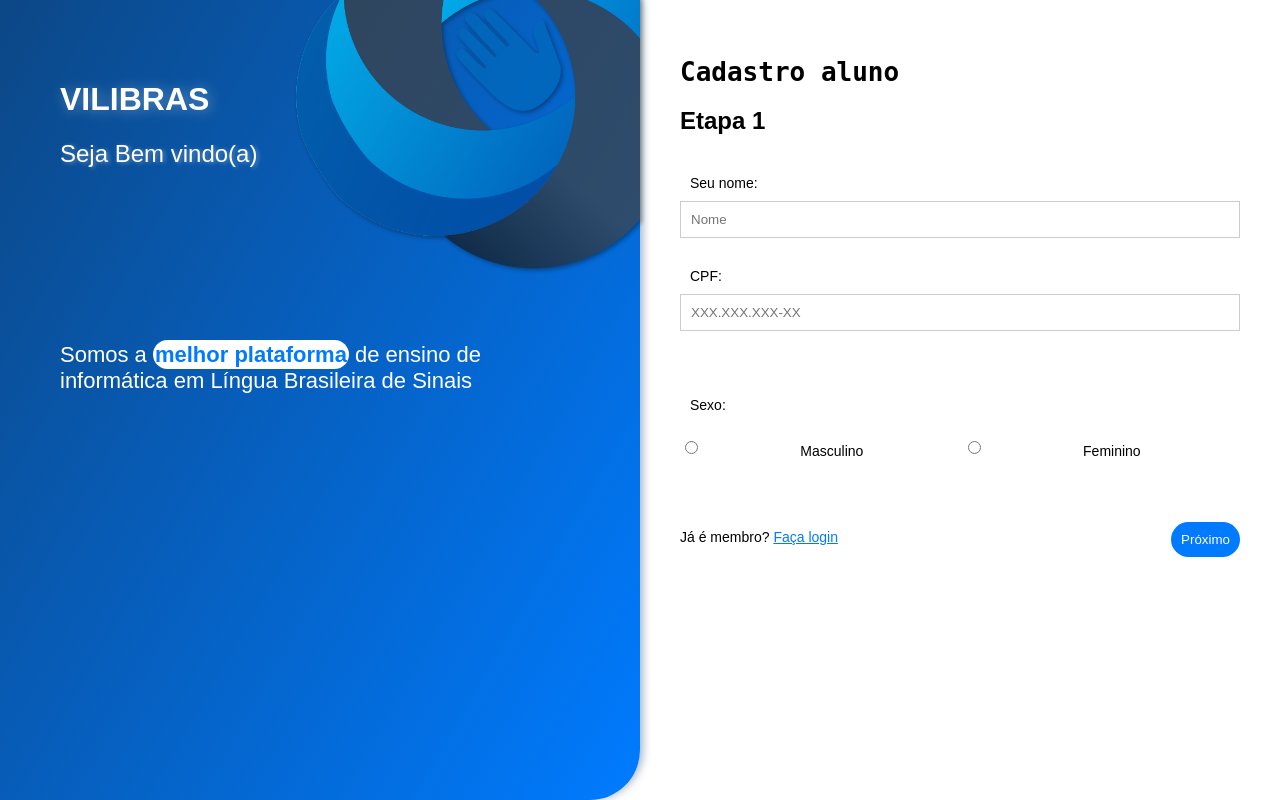
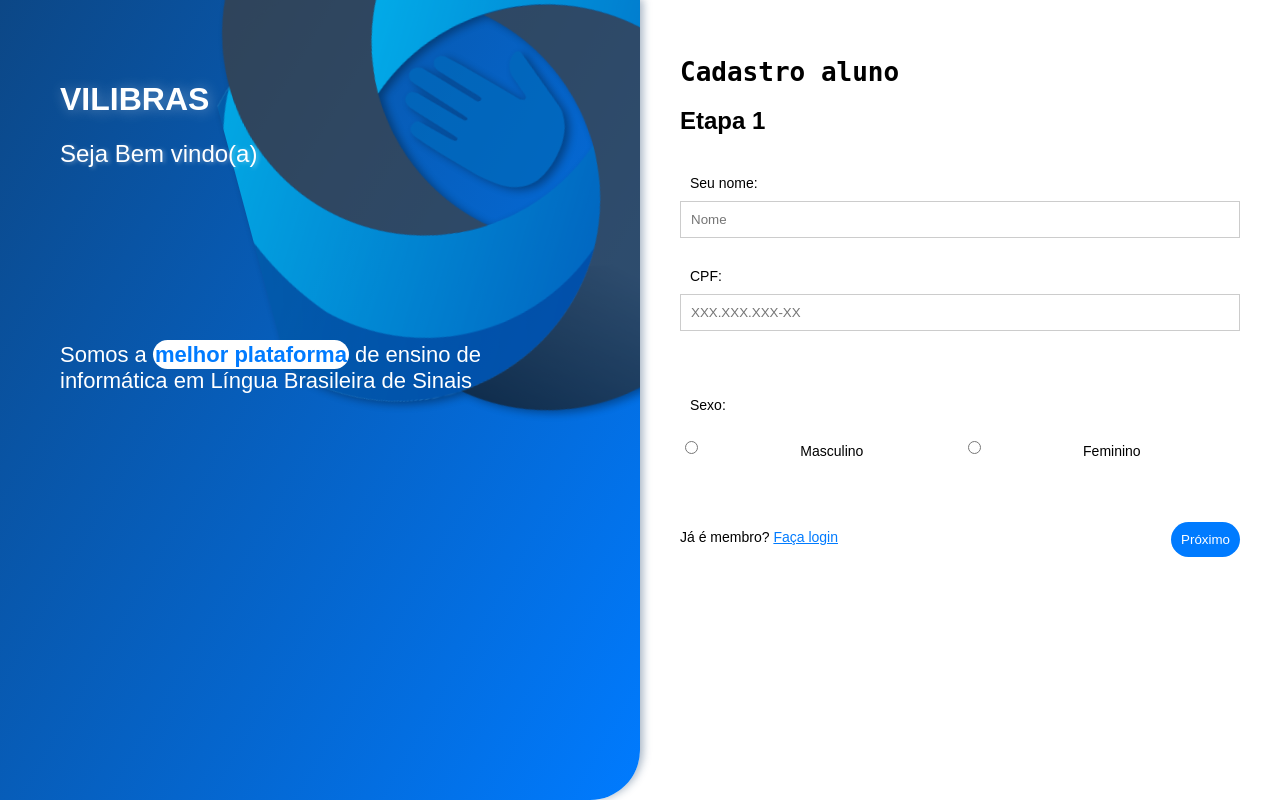
Before and after one commit to yuresky/vilibras-cadastro, a PHP site: page / in a window 1280 px wide. Run offline with PHP 8.4, Linux system fonts and the light colour scheme.

Commit message:
cansei dsa poha
sfdgghjk

```diff
--- a/index.html
+++ b/index.html
@@ -9,31 +9,34 @@
 </head>
 <body>
   <div class="vertical-navbar"></div>
-  <div class="container">
+  <div class="container" id="container">
     <div class="left-section">
       <div class="wave-pattern">
         <div class="intro">
           <h1>VILIBRAS</h1>
           <p class="welcome-message">Seja Bem vindo(a)
             <p id="frase">Somos a <strong>melhor plataforma</strong> de ensino de informática em Língua Brasileira de Sinais</p>
+        <div class="container2">
+          </div>
+          <div class="logo"></div>
+            <img id="foto" class="logo" src="images/Logo VILIBRAS.png" alt="">
+          </div>
         </div>
-        <div class="logo"></div>
-      </div>
     </div>
     <div class="right-section">
       <div class="logo_right-section"></div>
+      <div class="intro2"></div>
       <h1>Cadastro aluno</h1>
-        <!-- <div class="logo2"></div> -->
       <div class="class">
-<!-- Adicione um botão de registro na tela de celular -->
-<button id="btnMostrarPopup" class="mobile-only">Registrar</button>
+<button id="btnMostrarPopup">Registrar</button>
+<button id="btnMostrarPopup2">Fazer Login</button>
+<button id="btnMostrarPopup3">Professor</button>
 
-<!-- Defina o pop-up de registro (inicialmente oculto) -->
+
 <div id="popupCadastro" class="popup">
   <div class="etapas">
     <div class="etapa" id="etapa1">
       <h2>Etapa 1</h2>
-      <!-- Conteúdo da primeira etapa do formulário -->
       <form>
         <label for="nome">Seu nome:</label>
         <input type="text" placeholder="Nome">
@@ -80,32 +83,6 @@
     </div>
   </div>
   <script>
-// window.addEventListener("scroll", function() {
-//     var header = document.querySelector(".left-section");
-//     var scrollPosition = window.scrollY;
-
-//     if (scrollPosition > 0) {
-//       header.classList.add("shadows");
-//     } else {
-//       header.classList.remove("shadows");
-//     }
-//   });
-
-
-//   const colors = ["#007BFF", "#FF5733", "#39CC86", "#E74C3C", "#9B59B6"];
-// let currentIndex = 0;
-// const leftSection = document.querySelector('.left-section');
-// const verticalNavbar = document.querySelector('.vertical-navbar');
-
-// function changeColor() {
-//   const newColor = colors[currentIndex];
-//   leftSection.style.background = newColor;
-//   verticalNavbar.style.background = newColor;
-//   currentIndex = (currentIndex + 1) % colors.length;
-// }
-
-// setInterval(changeColor, 2000);
-
 function mostrarPopup() {
   document.getElementById('popupCadastro').style.display = 'block';
 }
@@ -114,11 +91,8 @@ function mostrarPopup() {
 function fecharPopup() {
   document.getElementById('popupCadastro').style.display = 'none';
 }
-
-// Adicione um ouvinte de evento ao botão de registro para mostrar o pop-up
 document.getElementById('btnMostrarPopup').addEventListener('click', mostrarPopup);
 
-// Adicione um ouvinte de evento ao botão "Fechar" no pop-up para fechá-lo
 document.getElementById('btnFecharPopup').addEventListener('click', fecharPopup);
 
 // Função para avançar para a próxima etapa
@@ -130,7 +104,17 @@ function proximaEtapa(etapaAtual, proximaEtapa) {
 // Botão "Próximo" na primeira etapa
 document.getElementById('proximo1').addEventListener('click', function() {
   proximaEtapa('etapa1', 'etapa2');
+
+  // Aplicar efeito fadeIn
+  const elementoComEfeito = document.getElementById('container');
+  elementoComEfeito.classList.remove('fade-in-effect');
+  elementoComEfeito.classList.add('fade-in-effect');
+
+  // Aplicar efeito de rotação
+  const foto = document.getElementById('foto');
+  foto.style.transform = 'scale(1) rotate(345deg)';
 });
+
 const leftsection = document.querySelector('.left-section');
 const proximo2 = document.querySelector('proximo2');
 
@@ -147,16 +131,27 @@ botao.addEventListener("click", alterarCor);
 function alterarCor2() {
     var corPredefinida = "linear-gradient(120deg,#0c4786,#007BFF)";
     leftsection.style.background = corPredefinida;
+    const foto = document.getElementById('foto');
+    foto.style.transform = 'scale(2) rotate(10deg)';
 }
 
 var botao = document.getElementById("proximo2");
 botao.addEventListener("click", alterarCor2);
 
-// Botão "Enviar" na segunda etapa
+
 document.getElementById('proximo2').addEventListener('click', function() {
   proximaEtapa('etapa2', 'etapa1');
+
 }
 );
+
+
+window.addEventListener('load', function () {
+    const foto = document.getElementById('foto');
+    const logo = document.querySelector('.logo');
+
+    foto.style.transform = 'scale(2) rotate(345deg)';
+});
 
   </script>
 </body>
--- a/style/page-style.css
+++ b/style/page-style.css
@@ -43,7 +42,12 @@ body {
     box-shadow: 3px -1px 9px 0px #20446b66;
     z-index: 2;
     border-radius: 0px 0px 50px 0px;
+    overflow: hidden;
+  }
 
+  .intro h1, .intro p{
+    opacity: 0;
+    animation: fadeIn 1.5s ease-in-out forwards;
   }
 
   p.welcome-message{
@@ -55,18 +59,24 @@ body {
 
   }
 
-.logo {
+#foto{
     position: absolute;
-    top: -20%;
-    right: 0%;
-    width: 55%;
-    height: 55%;
-    background-image: url(../images/Logo\ VILIBRAS.png);
+    top: -5%;
+    right: 4%;
+    width: 40%;
+    height: 40%;
     background-size: cover;
     background-repeat: no-repeat;
     filter: drop-shadow(2px 2px 2px rgba(0, 0, 0, 0.486));
     opacity: 0.7;
+    object-fit: cover;
+    z-index: -1;
   }
+  .logo {
+    width: 200px;
+    height: 200px;
+    transition: transform 2s, width 2s, height 2s;
+}
 
   nav{
     position: absolute;
@@ -130,7 +126,8 @@ body {
   .right-section {
     flex: 1;
     padding: 40px;
-    z-index: 1;
+    opacity: 0;
+    animation: fadeIn 2s ease-in-out forwards;
   }
 
   .right-section h1{
```
Also changed, not shown: other parts of style/page-style.css (+48 -157 lines), script.js (+20 -11 lines), styles.css (added, +24 -0 lines), teste.html (+15 -0 lines).
